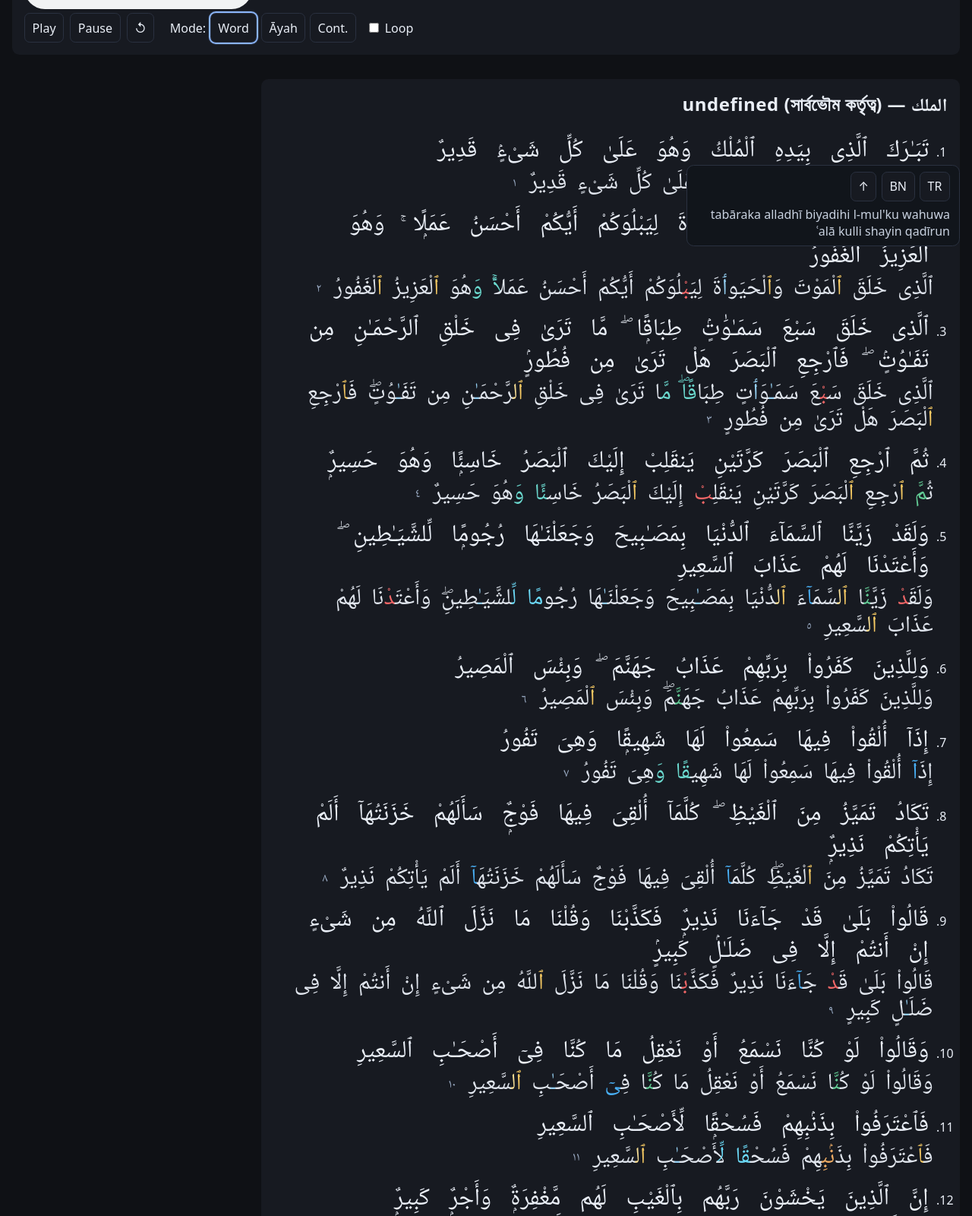
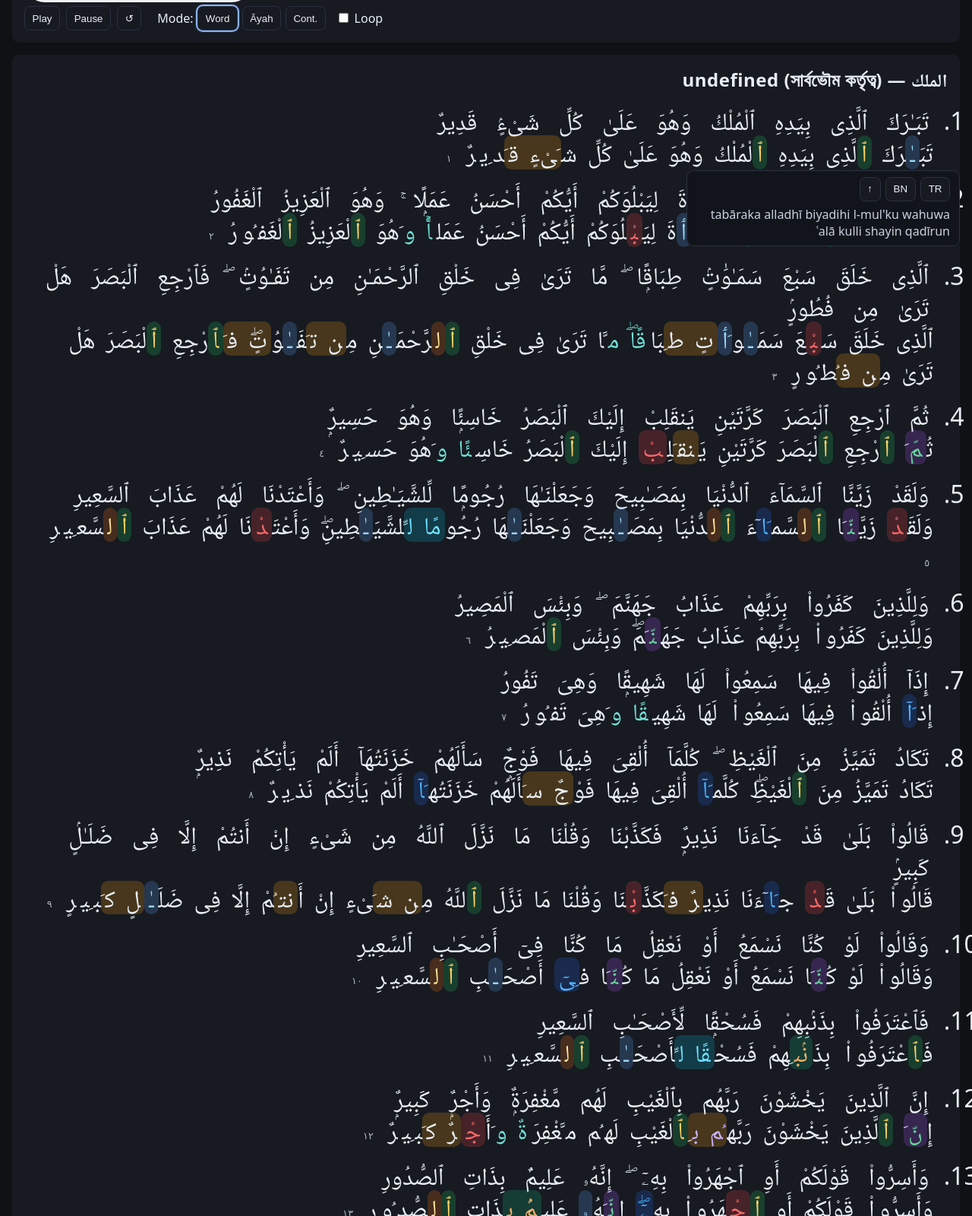
Before and after one commit to mhamza1234/tajweed, a plain HTML site: page index.html in a window 1280 px wide. Shown: the part 460-2060 px from the top of the page at 76% size. Drawn offline with Linux system fonts and the light colour scheme; no server answers.

Commit message:
Update styles.css

```diff
--- a/styles.css
+++ b/styles.css
@@ -1,176 +1,122 @@
 :root {
-  --bg:#0f1115;
-  --card:#171a21;
-  --ink:#e9eef6;
-  --muted:#aeb6c3;
-  --ring:#8ab4f8;
-  --accent:#1f6feb;
-  --border:#2a3140;
+  --bg:#0f1115; --card:#171a21; --ink:#e9eef6; --muted:#aeb6c3; --ring:#8ab4f8;
+
+  /* tajwīd colors (match your legend.json as closely as possible) */
+  --tw-qalaqah:#ef4444;
+  --tw-ham_wasl:#22c55e;
+  --tw-ikhafa:#f59e0b;
+  --tw-ikhafa_shafawi:#f59e0b;
+  --tw-idgham_wo_ghunnah:#06b6d4;
+  --tw-ghunnah:#a855f7;
+  --tw-madda_normal:#60a5fa;
+  --tw-madda_obligatory:#2563eb;
+  --tw-laam_shamsiyah:#f97316;
+  --tw-iqlab:#10b981;
 }
 
-* { box-sizing:border-box }
-html, body { height:100% }
+*{box-sizing:border-box}
+html,body{height:100%}
 body{
-  margin:0;
-  background:var(--bg);
-  color:var(--ink);
-  font-family:ui-sans-serif,system-ui,-apple-system,"Noto Naskh Arabic","Scheherazade New",Segoe UI,Arial,sans-serif;
-  -webkit-font-smoothing:antialiased;
-  -moz-osx-font-smoothing:grayscale;
+  margin:0;background:var(--bg);color:var(--ink);
+  font-family:ui-sans-serif,system-ui,-apple-system,"Noto Naskh Arabic","Scheherazade New",Segoe UI,Arial,sans-serif
 }
 
 /* buttons + inputs */
-select, button, .btn{
-  background:var(--card);
-  color:var(--ink);
-  border:1px solid var(--border);
-  padding:.45rem .6rem;
-  border-radius:.45rem;
-  font:inherit;
-  cursor:pointer;
+select,button,.btn{
+  background:var(--card);color:var(--ink);border:1px solid #2a3140;
+  padding:.45rem .6rem;border-radius:.45rem
 }
-button[disabled], .btn[disabled]{ opacity:.6; cursor:not-allowed }
-button:hover, select:focus, .btn:hover{
-  outline:none;
-  border-color:var(--ring);
-  box-shadow:0 0 0 3px #8ab4f822;
-}
-.btn{ text-decoration:none }
-.btn.primary{ background:var(--accent); border-color:#2b73f0 }
-.btn.active{ outline:2px solid var(--ring); box-shadow:0 0 0 3px #8ab4f822 }
+button:hover,select:focus,.btn:hover{outline:none;border-color:var(--ring);box-shadow:0 0 0 3px #8ab4f822}
+.btn{text-decoration:none}
+.btn.primary{background:#1f6feb;border-color:#2b73f0}
+.btn.active{outline:2px solid var(--ring);box-shadow:0 0 0 3px #8ab4f822}
 
 /* top */
-.topbar{
-  display:flex; align-items:center; justify-content:space-between;
-  gap:1rem; padding:.8rem 1rem; background:#12151b; border-bottom:1px solid #212632;
-}
-.brand{ font-weight:700; letter-spacing:.2px }
-.controls{ display:flex; align-items:center; gap:.5rem }
+.topbar{display:flex;align-items:center;justify-content:space-between;gap:1rem;padding:.8rem 1rem;background:#12151b;border-bottom:1px solid #212632}
+.brand{font-weight:700;letter-spacing:.2px}
+.controls{display:flex;align-items:center;gap:.5rem}
 
 /* hero */
-.hero,.player,.panel,aside#legend{ background:var(--card); padding:1rem; border-radius:.6rem; margin:1rem }
-.hero-head{ display:flex; justify-content:space-between; align-items:end; gap:1rem }
-.hero-title{ margin:0; font-size:1.3rem }
-.hero-meta,.reciter-meta{ color:var(--muted); font-size:.95rem }
+.hero,.player,.panel,aside#legend{background:var(--card);padding:1rem;border-radius:.6rem;margin:1rem}
+.hero-head{display:flex;justify-content:space-between;align-items:end;gap:1rem}
+.hero-title{margin:0;font-size:1.3rem}
+.hero-meta,.reciter-meta{color:var(--muted);font-size:.95rem}
 .reciter{text-align:right}.reciter-name{font-weight:600}
-.hero-audio{ margin-top:.6rem }
-.hero-controls{ display:flex; gap:.5rem; flex-wrap:wrap; margin-top:.5rem; align-items:center }
-.time{ margin-top:.3rem; color:var(--muted); font-variant-numeric:tabular-nums }
-.hint{ opacity:.7; margin-left:.6rem }
+.hero-audio{margin-top:.6rem}
+.hero-controls{display:flex;gap:.5rem;flex-wrap:wrap;margin-top:.5rem}
+.time{margin-top:.3rem;color:var(--muted);font-variant-numeric:tabular-nums}
+.hint{opacity:.7;margin-left:.6rem}
 
 /* overview */
-.overview{ margin-top:.8rem }
-.overview summary{ cursor:pointer }
+.overview{margin-top:.8rem}
+.overview summary{cursor:pointer}
 
 /* practice */
-.transport{ display:flex; gap:.5rem; flex-wrap:wrap; align-items:center }
-.mode-box{ display:flex; gap:.35rem; align-items:center; margin-left:.8rem }
-.mode-box .ml{ margin-left:.5rem }
+.transport{display:flex;gap:.5rem;flex-wrap:wrap}
+.mode-box{display:flex;gap:.35rem;align-items:center;margin-left:.8rem}
+.mode-box .ml{margin-left:.5rem}
 
-/* titles */
-.surah-title{ margin:0 0 .6rem 0; font-weight:700; letter-spacing:.5px }
+/* ayat */
+.surah-title{margin:0 0 .6rem 0;font-weight:700;letter-spacing:.5px}
+.ayah-list{list-style:decimal;padding:0 1.2rem;margin:0}
+.ayah-list li{margin:.6rem 0;line-height:2.6rem;font-size:2rem;word-spacing:.35rem}
+.word{padding:.15rem .35rem;border-radius:.4rem;cursor:pointer;transition:background .12s ease,outline-color .12s ease;outline:1px solid transparent}
+.word:hover{outline:1px dashed #ffffff3a}
+.word.active{outline:2px solid var(--ring);background:#8ab4f81a}
 
-/* ayah block */
-.ayah-list{ list-style:decimal; padding:0 1.2rem; margin:0 }
-.ayah-list li{ margin:.8rem 0 }
-
-/* Each ayah now has TWO rows:
-   Row A: .ayah-words (clickable, used for timing)
-   Row B: .ayah-tajweed (per-letter colored <tajweed> tags) */
-.ayah{ display:flex; flex-direction:column; gap:.25rem }
-.ayah-words{ line-height:2.6rem; font-size:2rem; word-spacing:.35rem; white-space:normal }
-.ayah-tajweed{
-  line-height:2.2rem;
-  font-size:1.9rem;
-  word-spacing:.35rem;
-  opacity:.96;
-}
-
-/* clickable word chips */
-.word{
-  padding:.15rem .35rem;
-  border-radius:.4rem;
-  cursor:pointer;
-  transition:background .12s ease, outline-color .12s ease, transform .06s ease;
-  outline:1px solid transparent;
-}
-.word:hover{ outline:1px dashed #ffffff3a; transform:translateY(-0.5px) }
-.word.active{
-  outline:2px solid var(--ring);
-  background:#8ab4f81a;
-  box-shadow:0 2px 10px #0006;
-}
-
-/* stacked AR+TR view (on the clickable row) */
-.wstack{ display:inline-flex; flex-direction:column; align-items:center; margin:0 .25rem .55rem .25rem }
-.wstack .ar{ font-size:2rem; line-height:2.6rem }
-.wstack .tr{
-  font-family:ui-monospace,SFMono-Regular,Menlo,Consolas,monospace;
-  font-size:.85rem; color:#aeb6c3; margin-top:.2rem; direction:ltr
-}
-
-/* <tajweed> base styling (colors are injected from legend.json by JS) */
-tajweed{ font-weight:600 }            /* make colored letters stand out slightly */
-tajweed.end{ color:var(--muted) }     /* in case your HTML uses <span class=end>… */
-.ayah-tajweed .end{ font-size:1rem; vertical-align:middle; padding:0 .2rem; color:#9fb0c9 }
+/* stacked AR+TR */
+.wstack{display:inline-flex;flex-direction:column;align-items:center;margin:0 .25rem .55rem .25rem}
+.wstack .ar{font-size:2rem;line-height:2.6rem}
+.wstack .tr{font-family:ui-monospace,SFMono-Regular,Menlo,Consolas,monospace;font-size:.85rem;color:#aeb6c3;margin-top:.2rem;direction:ltr}
 
 /* inline popup */
-.word-pop{
-  position:absolute; background:#11151b; border:1px solid var(--border);
-  border-radius:.5rem; padding:.45rem .6rem; max-width:70ch; z-index:20; box-shadow:0 6px 22px #0007
-}
-.word-pop .tr{ font-family:ui-monospace,SFMono-Regular,Menlo,Consolas,monospace; color:#e2e8f0 }
-.word-pop .bn{ color:#aeb6c3; margin-top:.25rem }
+.word-pop{position:absolute;background:#11151b;border:1px solid #2a3140;border-radius:.5rem;padding:.45rem .6rem;max-width:70ch;z-index:20;box-shadow:0 6px 22px #0007}
+.word-pop .tr{font-family:ui-monospace,SFMono-Regular,Menlo,Consolas,monospace;color:#e2e8f0}
+.word-pop .bn{color:#aeb6c3;margin-top:.25rem}
 
 /* legend */
-aside#legend{ height:fit-content }
-#legendList{ list-style:none; padding:0; margin:0; display:grid; gap:.5rem }
-.legend-item{ display:flex; align-items:center; gap:.6rem }
-.legend-swatch{ width:1.25rem; height:1.25rem; border-radius:.25rem; border:1px solid var(--border) }
-.small{ font-size:.95rem; color:#cbd5e1 }
+aside#legend{height:fit-content}
+#legendList{list-style:none;padding:0;margin:0;display:grid;gap:.5rem}
+.legend-item{display:flex;align-items:center;gap:.6rem}
+.legend-swatch{width:1.25rem;height:1.25rem;border-radius:.25rem;border:1px solid #2a3140}
+.small{font-size:.95rem;color:#cbd5e1}
 
 /* dock */
-.dock{
-  position:fixed; left:0; right:0; bottom:0; background:#11151b;
-  border-top:1px solid var(--border); padding:.5rem .75rem; z-index:40
-}
-.dock-tabs{ display:flex; gap:.4rem; align-items:center }
-.dock-tabs .expand{ margin-left:auto }
-.dock-preview{ margin-top:.4rem; color:#c8d1df; max-height:3.6em; overflow:hidden }
+.dock{position:fixed;left:0;right:0;bottom:0;background:#11151b;border-top:1px solid #2a3140;padding:.5rem .75rem;z-index:40}
+.dock-tabs{display:flex;gap:.4rem;align-items:center}
+.dock-tabs .expand{margin-left:auto}
+.dock-preview{margin-top:.4rem;color:#c8d1df;max-height:3.6em;overflow:hidden}
 
 /* wide screens: dock right */
 @media (min-width:1200px){
-  .dock{
-    width:360px; right:1rem; left:auto; bottom:1rem;
-    border:1px solid var(--border); border-radius:.6rem
-  }
+  .dock{width:360px;right:1rem;left:auto;bottom:1rem;border:1px solid #2a3140;border-radius:.6rem}
 }
 
 /* sheet */
-.sheet{
-  position:fixed; left:0; right:0; bottom:0; max-height:75vh; background:#0f1115;
-  border-top:1px solid var(--border); transform:translateY(100%); transition:transform .2s ease;
-  z-index:50; padding:.75rem 1rem
-}
-.sheet[data-open="true"]{ transform:translateY(0) }
-.sheet-head{ display:flex; align-items:center; justify-content:space-between }
-.sheet-title{ font-weight:700 }
-.sheet-tabs{ display:flex; gap:.4rem; margin:.5rem 0 }
-.sheet-body{ color:#dbe5f3; line-height:1.6; max-height:58vh; overflow:auto }
-.sheet-backdrop{ position:fixed; inset:0; background:#0007; z-index:49 }
-
-/* main layout */
-main{ display:grid; grid-template-columns:minmax(0,1fr); gap:.5rem }
-@media (min-width:1100px){
-  main{ grid-template-columns: minmax(0,1fr) 320px }
-  aside#legend{ position:sticky; top:1rem; align-self:start }
-}
+.sheet{position:fixed;left:0;right:0;bottom:0;max-height:75vh;background:#0f1115;border-top:1px solid #2a3140;
+  transform:translateY(100%);transition:transform .2s ease;z-index:50;padding:.75rem 1rem}
+.sheet[data-open="true"]{transform:translateY(0)}
+.sheet-head{display:flex;align-items:center;justify-content:space-between}
+.sheet-title{font-weight:700}
+.sheet-tabs{display:flex;gap:.4rem;margin:.5rem 0}
+.sheet-body{color:#dbe5f3;line-height:1.6;max-height:58vh;overflow:auto}
+.sheet-backdrop{position:fixed;inset:0;background:#0007;z-index:49}
 
 /* accessibility */
-.sr-only{
-  position:absolute; width:1px; height:1px; margin:-1px; border:0; padding:0;
-  clip:rect(0 0 0 0); overflow:hidden; white-space:nowrap
-}
+.sr-only{position:absolute;width:1px;height:1px;margin:-1px;border:0;padding:0;clip:rect(0 0 0 0);overflow:hidden;white-space:nowrap}
 
-/* misc */
-.mono{ font-family:ui-monospace,SFMono-Regular,Menlo,Consolas,monospace }
+/* tajwīd HTML coloring */
+tajweed{padding:.03em .18em;border-radius:.3em}
+tajweed.qalaqah{background:color-mix(in srgb, var(--tw-qalaqah) 22%, transparent)}
+tajweed.ham_wasl{background:color-mix(in srgb, var(--tw-ham_wasl) 22%, transparent)}
+tajweed.ikhafa{background:color-mix(in srgb, var(--tw-ikhafa) 22%, transparent)}
+tajweed.ikhafa_shafawi{background:color-mix(in srgb, var(--tw-ikhafa_shafawi) 22%, transparent)}
+tajweed.idgham_wo_ghunnah{background:color-mix(in srgb, var(--tw-idgham_wo_ghunnah) 22%, transparent)}
+tajweed.ghunnah{background:color-mix(in srgb, var(--tw-ghunnah) 22%, transparent)}
+tajweed.madda_normal{background:color-mix(in srgb, var(--tw-madda_normal) 22%, transparent)}
+tajweed.madda_obligatory{background:color-mix(in srgb, var(--tw-madda_obligatory) 22%, transparent)}
+tajweed.laam_shamsiyah{background:color-mix(in srgb, var(--tw-laam_shamsiyah) 22%, transparent)}
+tajweed.iqlab{background:color-mix(in srgb, var(--tw-iqlab) 22%, transparent)}
+
+/* verse-end number span in tajwīd HTML */
+span.end{font-family:ui-monospace,monospace;color:#aeb6c3;font-size:.8rem;margin-inline:.3rem}
```
